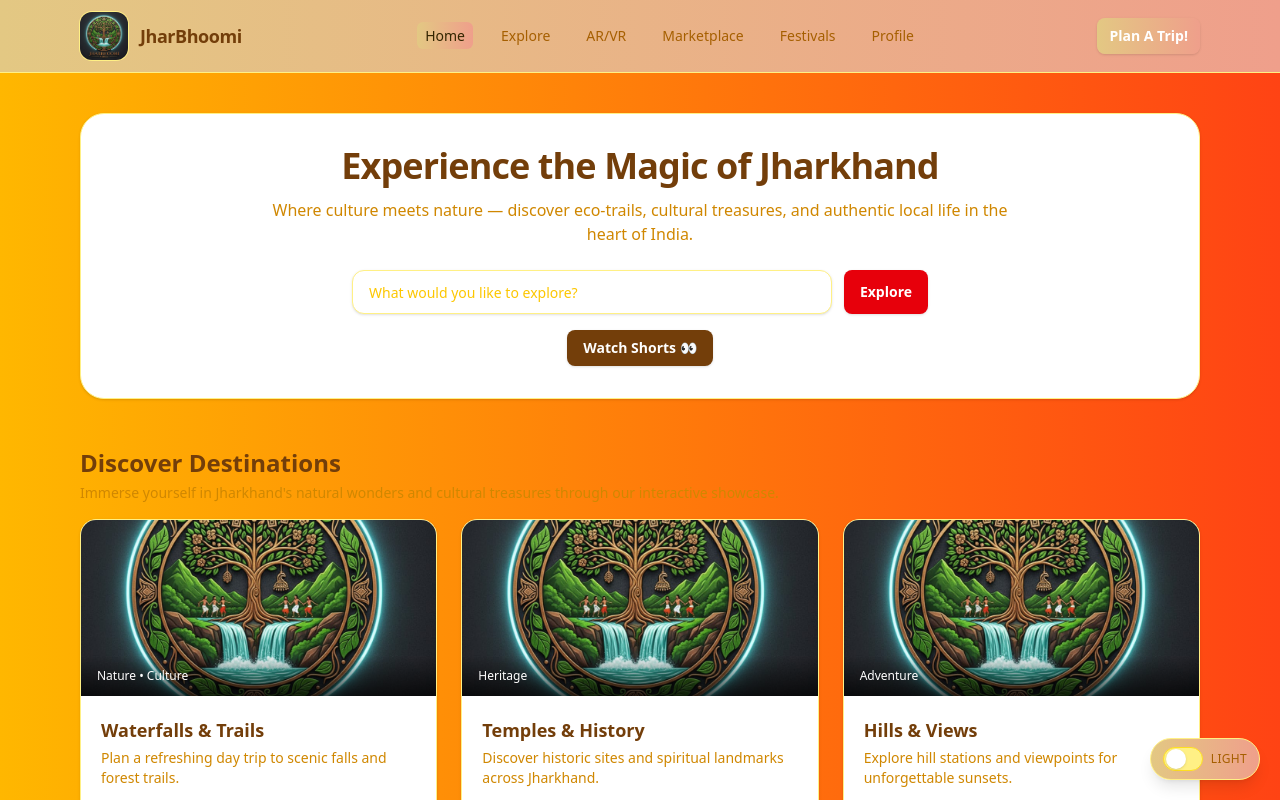
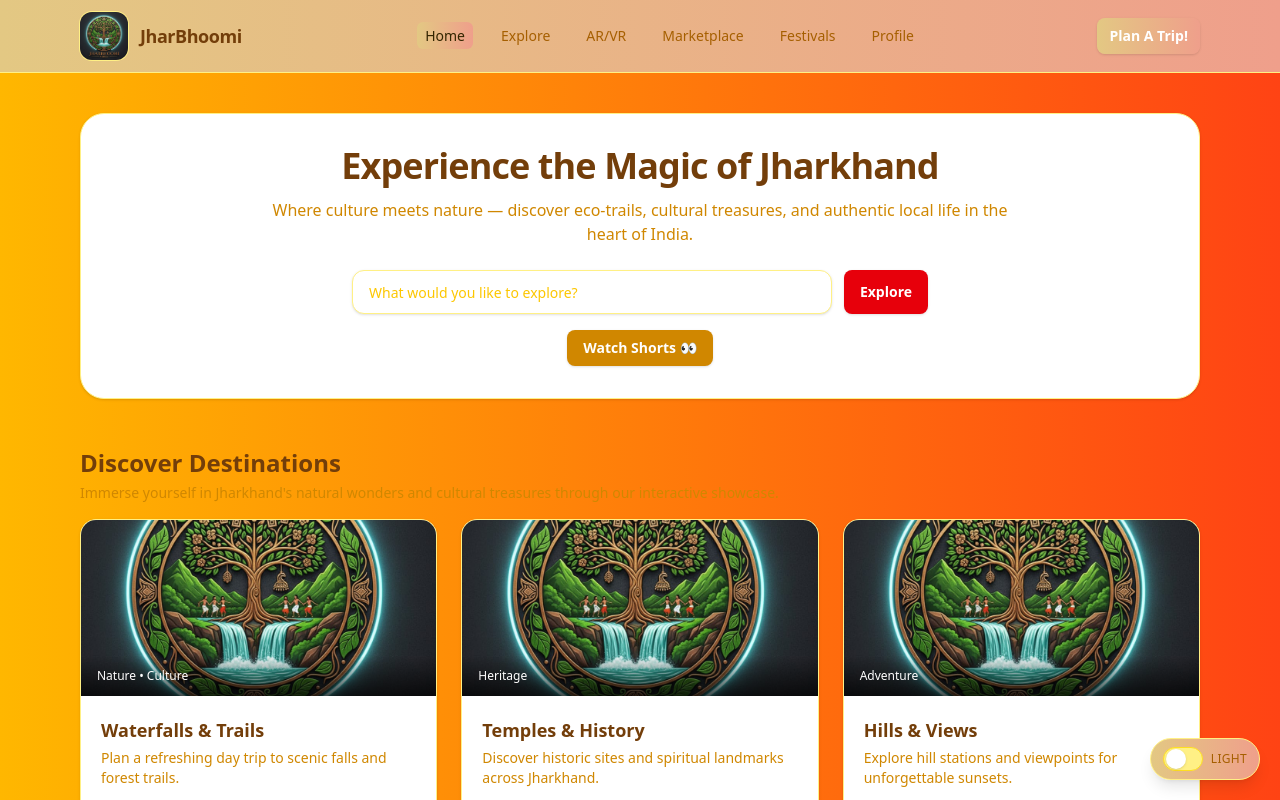
Before and after one commit to CruelFury15/JharBhoomi, a React (Vite) app: page / in a window 1280 px wide. Shown: the top 800 px of the page. Built offline with nearby package versions, Linux system fonts and the light colour scheme.

Commit message:
Fix View Shorts Button

```diff
--- a/src/App.jsx
+++ b/src/App.jsx
@@ -35,7 +35,7 @@ function HomePage() {
             </form>
 
             <div className="mt-4 flex justify-center">
-              <Button href="/watch_shorts" text="Watch Shorts 👀" className="bg-yellow-900 hover:bg-yellow-800 focus:ring-yellow-900" />
+              <Button href="/watch_shorts" text="Watch Shorts 👀" className="hidden md:inline-flex items-center rounded-lg bg-yellow-600 px-3 py-2 text-sm font-semibold text-white shadow-sm hover:bg-red-500 focus:outline-none focus:ring-2 focus:ring-red-100" />
             </div>
           </div>
         </section>
```
